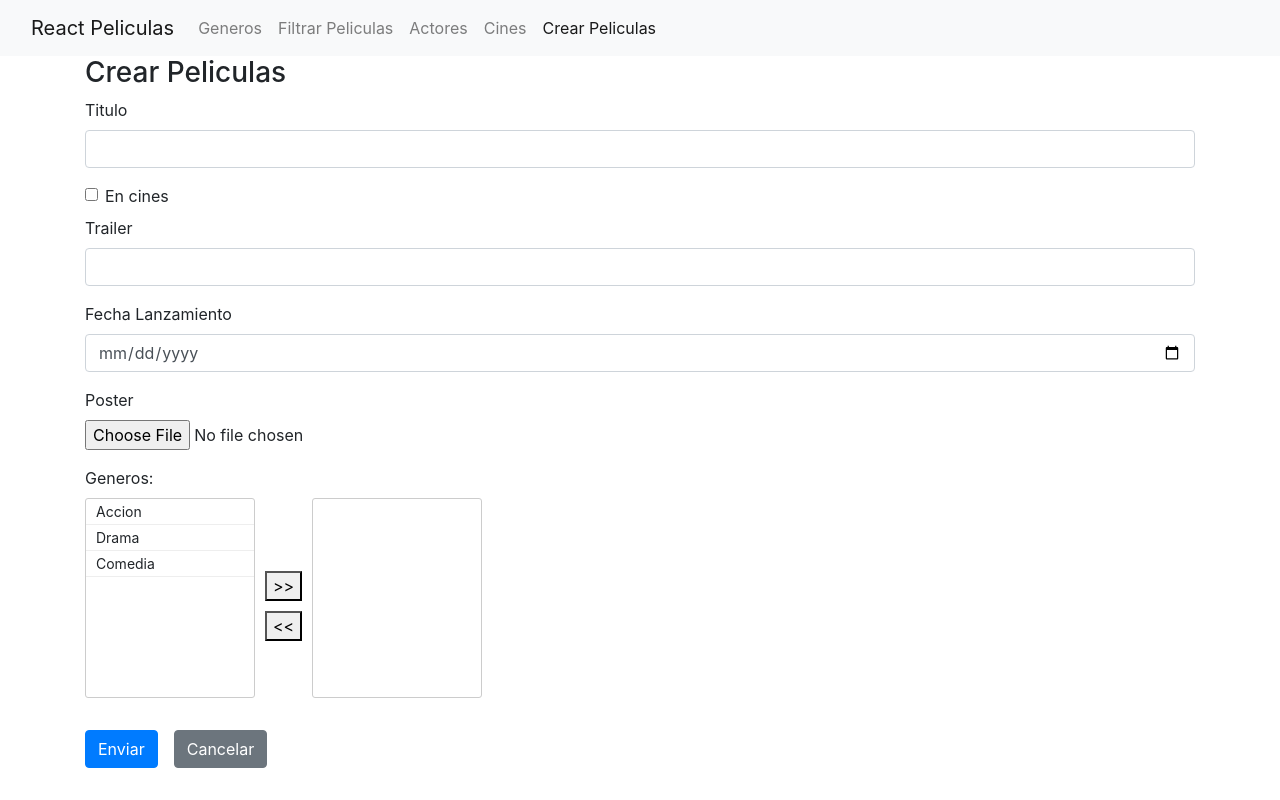
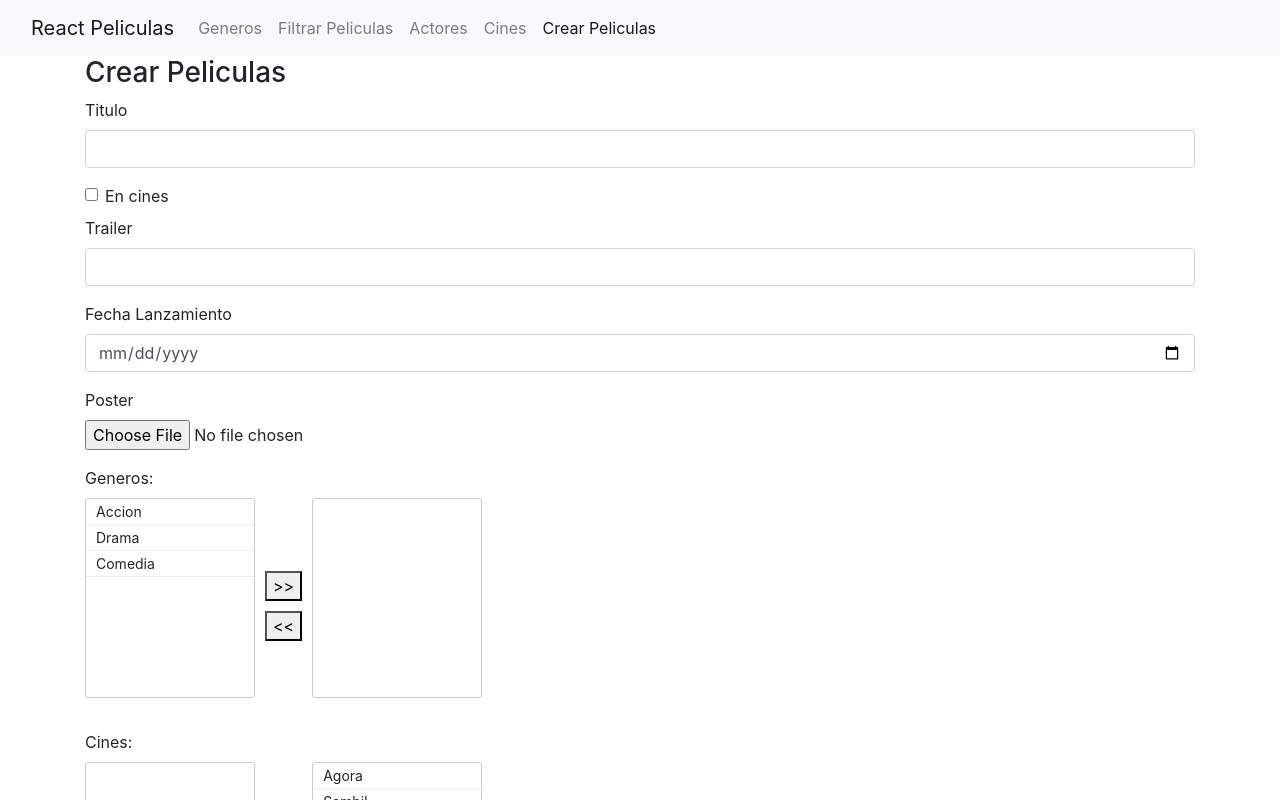
Before and after one commit to eminvrz/curso-React17-ASP.NET5, a React (Create React App) app: page /peliculas/crear in a window 1280 px wide. Shown: the top 800 px of the page. Built offline with nearby package versions, Linux system fonts and the light colour scheme.

Commit message:
Selector de Cines

```diff
--- a/src/Peliculas/FormularioPeliculas.tsx
+++ b/src/Peliculas/FormularioPeliculas.tsx
@@ -11,6 +11,7 @@
 import { generoDTO, generoCreacionDTO } from '../Generos/Generos.model'
 import { useState } from 'react'
 import { selectorMultipleModel } from '../utils/SelectorMultiple'
+import { cineDTO } from '../Cines/cines.model'
 function FormularioPeliculas(props: formularioPeliculasProps) {
 
     const [generosSeleccionados, setGenerosSeleccionados] =
@@ -18,6 +19,12 @@
 
     const [generosNoSeleccionados, setGenerosNoSeleccionados] =
     useState(mapear(props.generosNoSeleccionados));
+
+    const [cinesSeleccionados, setCinesSeleccionados] =
+    useState(mapear(props.cinesSeleccionados));
+
+    const [cinesNoSeleccionados, setCinesNoSeleccionados] =
+    useState(mapear(props.cinesNoSeleccionados));
 
     function mapear( arreglo: {id: number, nombre: string}[]): selectorMultipleModel[]{
         return arreglo.map(valor => {
@@ -29,6 +36,7 @@
         initialValues={props.modelo}
         onSubmit={(valores, acciones) => {
             valores.generosIds = generosSeleccionados.map(valor => valor.llave);
+            valores.cinesIds = cinesSeleccionados.map(valor => valor.llave);
             props.onSubmit(valores, acciones);
         }}
         validationSchema={Yup.object({
@@ -53,6 +61,17 @@
                         />
                     </div>
 
+                    <div className='form-group'>
+                        <label>Cines:</label>
+                        <SelectorMultiple
+                            seleccionados={cinesSeleccionados}
+                            noSeleccionados={cinesNoSeleccionados}
+                            onChange={(seleccionados, noSeleccionados) => {
+                                setCinesSeleccionados(seleccionados)
+                                setCinesNoSeleccionados(noSeleccionados)}}
+                        />
+                    </div>
+
                     <Button disabled={formikProps.isSubmitting} type='submit'>Enviar</Button>
                     <Link className='btn btn-secondary' to='/'>Cancelar</Link>
                 </Form>
@@ -66,5 +85,7 @@
     onSubmit(valores: peliculasCreacionDTO, acciones: FormikHelpers<peliculasCreacionDTO>): void;
     generosSeleccionados: generoDTO[];
     generosNoSeleccionados: generoDTO[];
+    cinesSeleccionados: cineDTO[];
+    cinesNoSeleccionados: cineDTO[];
 }
 export default FormularioPeliculas;
--- a/src/Peliculas/crearPeliculas.tsx
+++ b/src/Peliculas/crearPeliculas.tsx
@@ -1,5 +1,6 @@
 import FormularioPeliculas from "./FormularioPeliculas"
 import { generoDTO } from '../Generos/Generos.model'
+import { cineDTO } from '../Cines/cines.model'
 
 function crearPeliculas() {
 
@@ -9,11 +10,15 @@
         {id: 3, nombre: 'Comedia'}
     ]
 
+    const cines: cineDTO[] = [{id: 1, nombre: 'Agora'}, {id: 2, nombre: 'Sambil'}]
+
     return (
         <>
             <h3>Crear Peliculas</h3>
 
             <FormularioPeliculas
+            cinesSeleccionados={cines}
+            cinesNoSeleccionados={[]}
             generosNoSeleccionados={generos}
             generosSeleccionados={[]}
             modelo={{titulo: '', enCines:false, trailer:''}}
--- a/src/Peliculas/editarPeliculas.tsx
+++ b/src/Peliculas/editarPeliculas.tsx
@@ -1,5 +1,6 @@
 import { generoDTO } from '../Generos/Generos.model'
 import FormularioPeliculas from './FormularioPeliculas'
+import { cineDTO } from '../Cines/cines.model'
 
 function editarPeliculas() {
 
@@ -11,11 +12,15 @@
         {id: 3, nombre: 'Comedia'}
     ]
 
+    const cinesSeleccionados: cineDTO[] = [{id: 2, nombre: 'Sambil'}]
+    const cinesNoSeleccionados: cineDTO[] = [{id: 1, nombre: 'Agora'}]
     return (
         <>
             <h3>Editar Peliculas</h3>
 
             <FormularioPeliculas
+            cinesSeleccionados={cinesSeleccionados}
+            cinesNoSeleccionados={cinesNoSeleccionados}
             generosNoSeleccionados={generosNoSeleccionados}
             generosSeleccionados={generosSeleccionados}
             modelo={{titulo: 'SpiderMan', enCines:true, trailer:'url', fechaLanzamiento: new Date('2019-01-01T00:00:00')}}
--- a/src/Peliculas/peliculas.model.d.ts
+++ b/src/Peliculas/peliculas.model.d.ts
@@ -12,6 +12,7 @@
     poster?: File;
     posterURL?: string;
     generosIds?: number[];
+    cinesIds?: number[];
 }
 
 export interface landingPageDTO{
```
Also changed, not shown: src/Cines/cines.model.d.ts (+7 -0 lines).
